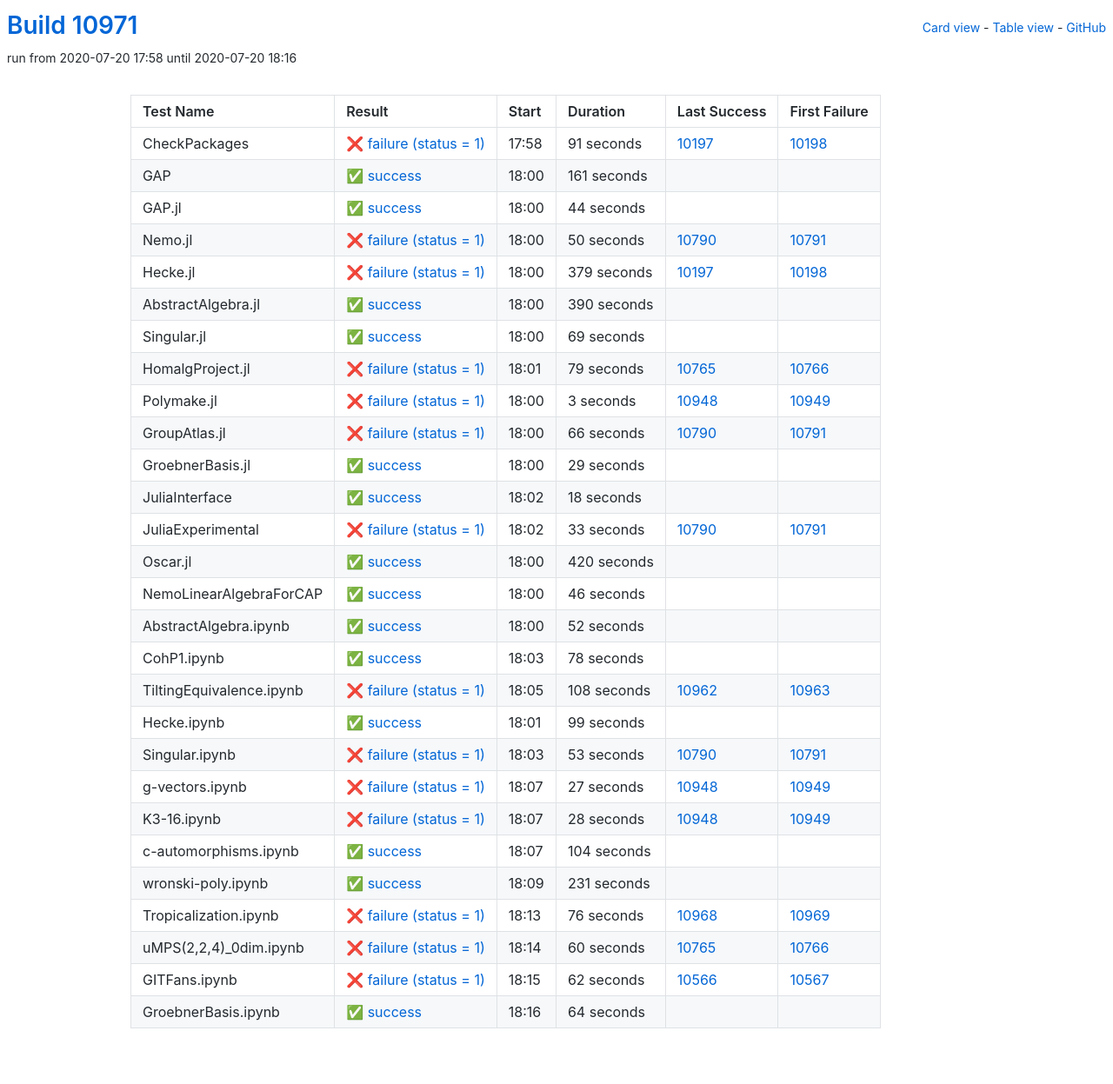
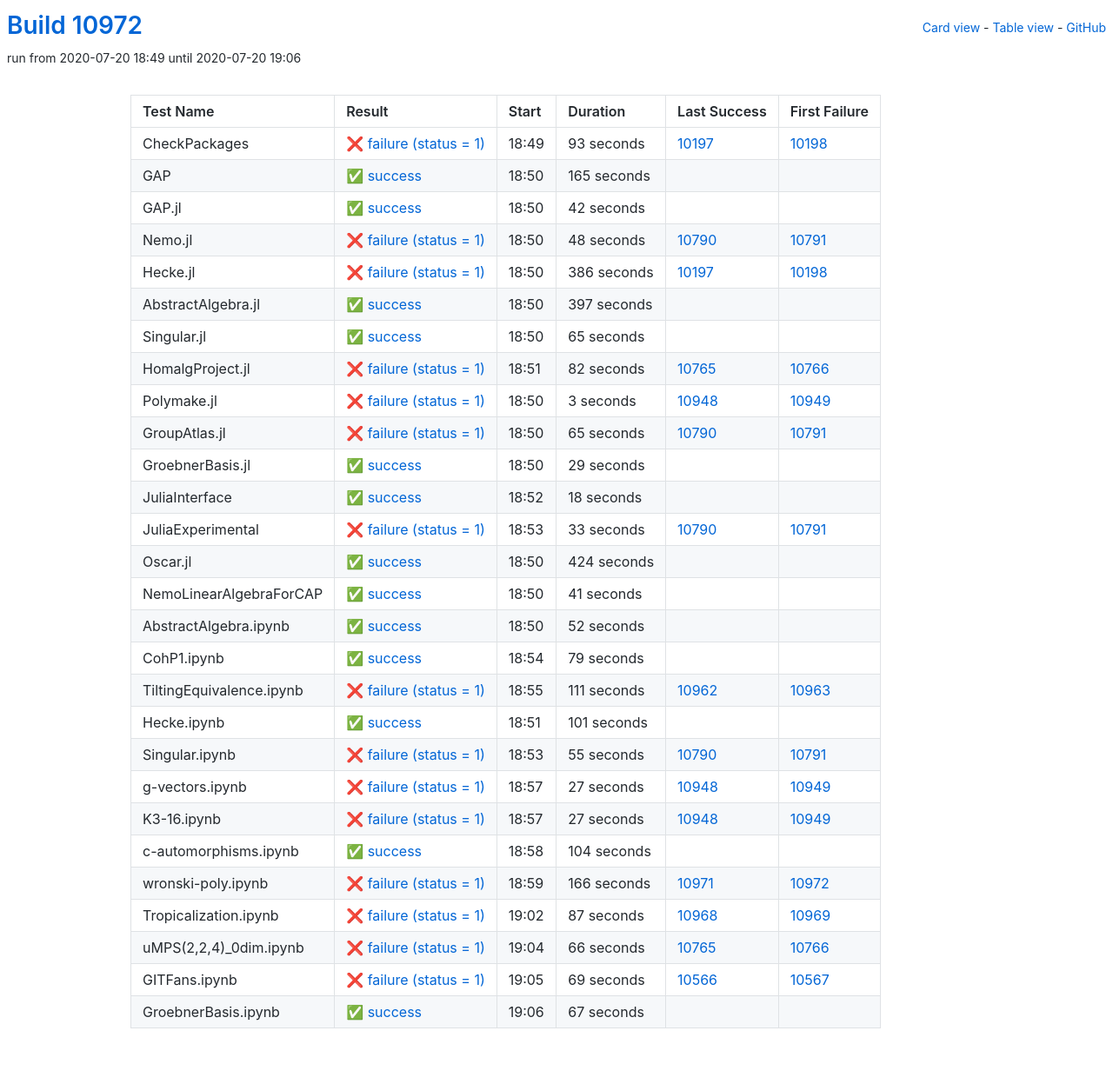
Before and after one commit to oscar-system/oscar-ci-status, a Jekyll site: the page built from table.html, in a window 1280 px wide. Shown: the whole page at 87% size. Built offline with Jekyll 4.4.1, drawn with Linux system fonts in a browser that asks for light colours.

Commit message:
Build #10972

```diff
--- a/_data/ci.yml
+++ b/_data/ci.yml
@@ -1,6 +1,6 @@
 ---
-build: 10971
-build_url: https://oscarci.mathematik.uni-kl.de/job/oscar/10971/
+build: 10972
+build_url: https://oscarci.mathematik.uni-kl.de/job/oscar/10972/
 job: oscar
 organization: oscar-system
 repo: oscar-ci-status
@@ -8,104 +8,104 @@
 tests:
 - name: CheckPackages
   id: checkpackages
-  log: https://oscarci.mathematik.uni-kl.de/job/oscar/10971/artifact/logs/build-10971/CheckPackages.log
-  start: 2020-07-20 17:58
+  log: https://oscarci.mathematik.uni-kl.de/job/oscar/10972/artifact/logs/build-10972/CheckPackages.log
+  start: 2020-07-20 18:49
   success: false
   exitcode: 1
   status: failure
-  duration: 91
+  duration: 93
   last_success: 10197
   last_success_url: https://oscarci.mathematik.uni-kl.de/job/oscar/10197/
   first_failure: 10198
   first_failure_url: https://oscarci.mathematik.uni-kl.de/job/oscar/10198/
 - name: GAP
   id: gap
-  log: https://oscarci.mathematik.uni-kl.de/job/oscar/10971/artifact/logs/build-10971/GAP.log
-  start: 2020-07-20 18:00
+  log: https://oscarci.mathematik.uni-kl.de/job/oscar/10972/artifact/logs/build-10972/GAP.log
+  start: 2020-07-20 18:50
   success: true
   exitcode: 0
   status: success
-  duration: 161
+  duration: 165
   last_success: false
   last_success_url:
   first_failure: false
   first_failure_url:
 - name: GAP.jl
   id: gap-jl
-  log: https://oscarci.mathematik.uni-kl.de/job/oscar/10971/artifact/logs/build-10971/GAP.jl.log
-  start: 2020-07-20 18:00
+  log: https://oscarci.mathematik.uni-kl.de/job/oscar/10972/artifact/logs/build-10972/GAP.jl.log
+  start: 2020-07-20 18:50
   success: true
   exitcode: 0
   status: success
-  duration: 44
+  duration: 42
   last_success: false
   last_success_url:
   first_failure: false
   first_failure_url:
 - name: Nemo.jl
   id: nemo-jl
-  log: https://oscarci.mathematik.uni-kl.de/job/oscar/10971/artifact/logs/build-10971/Nemo.jl.log
-  start: 2020-07-20 18:00
+  log: https://oscarci.mathematik.uni-kl.de/job/oscar/10972/artifact/logs/build-10972/Nemo.jl.log
+  start: 2020-07-20 18:50
   success: false
   exitcode: 1
   status: failure
-  duration: 50
+  duration: 48
   last_success: 10790
   last_success_url: https://oscarci.mathematik.uni-kl.de/job/oscar/10790/
   first_failure: 10791
   first_failure_url: https://oscarci.mathematik.uni-kl.de/job/oscar/10791/
 - name: Hecke.jl
   id: hecke-jl
-  log: https://oscarci.mathematik.uni-kl.de/job/oscar/10971/artifact/logs/build-10971/Hecke.jl.log
-  start: 2020-07-20 18:00
+  log: https://oscarci.mathematik.uni-kl.de/job/oscar/10972/artifact/logs/build-10972/Hecke.jl.log
+  start: 2020-07-20 18:50
   success: false
   exitcode: 1
   status: failure
-  duration: 379
+  duration: 386
   last_success: 10197
   last_success_url: https://oscarci.mathematik.uni-kl.de/job/oscar/10197/
   first_failure: 10198
   first_failure_url: https://oscarci.mathematik.uni-kl.de/job/oscar/10198/
 - name: AbstractAlgebra.jl
   id: abstractalgebra-jl
-  log: https://oscarci.mathematik.uni-kl.de/job/oscar/10971/artifact/logs/build-10971/AbstractAlgebra.jl.log
-  start: 2020-07-20 18:00
+  log: https://oscarci.mathematik.uni-kl.de/job/oscar/10972/artifact/logs/build-10972/AbstractAlgebra.jl.log
+  start: 2020-07-20 18:50
   success: true
   exitcode: 0
   status: success
-  duration: 390
+  duration: 397
   last_success: false
   last_success_url:
   first_failure: false
   first_failure_url:
 - name: Singular.jl
   id: singular-jl
-  log: https://oscarci.mathematik.uni-kl.de/job/oscar/10971/artifact/logs/build-10971/Singular.jl.log
-  start: 2020-07-20 18:00
+  log: https://oscarci.mathematik.uni-kl.de/job/oscar/10972/artifact/logs/build-10972/Singular.jl.log
+  start: 2020-07-20 18:50
   success: true
   exitcode: 0
   status: success
-  duration: 69
+  duration: 65
   last_success: false
   last_success_url:
   first_failure: false
   first_failure_url:
 - name: HomalgProject.jl
   id: homalgproject-jl
-  log: https://oscarci.mathematik.uni-kl.de/job/oscar/10971/artifact/logs/build-10971/HomalgProject.jl.log
-  start: 2020-07-20 18:01
+  log: https://oscarci.mathematik.uni-kl.de/job/oscar/10972/artifact/logs/build-10972/HomalgProject.jl.log
+  start: 2020-07-20 18:51
   success: false
   exitcode: 1
   status: failure
-  duration: 79
+  duration: 82
   last_success: 10765
   last_success_url: https://oscarci.mathematik.uni-kl.de/job/oscar/10765/
   first_failure: 10766
   first_failure_url: https://oscarci.mathematik.uni-kl.de/job/oscar/10766/
 - name: Polymake.jl
   id: polymake-jl
-  log: https://oscarci.mathematik.uni-kl.de/job/oscar/10971/artifact/logs/build-10971/Polymake.jl.log
-  start: 2020-07-20 18:00
+  log: https://oscarci.mathematik.uni-kl.de/job/oscar/10972/artifact/logs/build-10972/Polymake.jl.log
+  start: 2020-07-20 18:50
   success: false
   exitcode: 1
   status: failure
@@ -116,20 +116,20 @@
   first_failure_url: https://oscarci.mathematik.uni-kl.de/job/oscar/10949/
 - name: GroupAtlas.jl
   id: groupatlas-jl
-  log: https://oscarci.mathematik.uni-kl.de/job/oscar/10971/artifact/logs/build-10971/GroupAtlas.jl.log
-  start: 2020-07-20 18:00
+  log: https://oscarci.mathematik.uni-kl.de/job/oscar/10972/artifact/logs/build-10972/GroupAtlas.jl.log
+  start: 2020-07-20 18:50
   success: false
   exitcode: 1
   status: failure
-  duration: 66
+  duration: 65
   last_success: 10790
   last_success_url: https://oscarci.mathematik.uni-kl.de/job/oscar/10790/
   first_failure: 10791
   first_failure_url: https://oscarci.mathematik.uni-kl.de/job/oscar/10791/
 - name: GroebnerBasis.jl
   id: groebnerbasis-jl
-  log: https://oscarci.mathematik.uni-kl.de/job/oscar/10971/artifact/logs/build-10971/GroebnerBasis.jl.log
-  start: 2020-07-20 18:00
+  log: https://oscarci.mathematik.uni-kl.de/job/oscar/10972/artifact/logs/build-10972/GroebnerBasis.jl.log
+  start: 2020-07-20 18:50
   success: true
   exitcode: 0
   status: success
@@ -140,8 +140,8 @@
   first_failure_url:
 - name: JuliaInterface
   id: juliainterface
-  log: https://oscarci.mathematik.uni-kl.de/job/oscar/10971/artifact/logs/build-10971/JuliaInterface.log
-  start: 2020-07-20 18:02
+  log: https://oscarci.mathematik.uni-kl.de/job/oscar/10972/artifact/logs/build-10972/JuliaInterface.log
+  start: 2020-07-20 18:52
   success: true
   exitcode: 0
   status: success
@@ -152,8 +152,8 @@
   first_failure_url:
 - name: JuliaExperimental
   id: juliaexperimental
-  log: https://oscarci.mathematik.uni-kl.de/job/oscar/10971/artifact/logs/build-10971/JuliaExperimental.log
-  start: 2020-07-20 18:02
+  log: https://oscarci.mathematik.uni-kl.de/job/oscar/10972/artifact/logs/build-10972/JuliaExperimental.log
+  start: 2020-07-20 18:53
   success: false
   exitcode: 1
   status: failure
@@ -164,32 +164,32 @@
   first_failure_url: https://oscarci.mathematik.uni-kl.de/job/oscar/10791/
 - name: Oscar.jl
   id: oscar-jl
-  log: https://oscarci.mathematik.uni-kl.de/job/oscar/10971/artifact/logs/build-10971/Oscar.jl.log
-  start: 2020-07-20 18:00
+  log: https://oscarci.mathematik.uni-kl.de/job/oscar/10972/artifact/logs/build-10972/Oscar.jl.log
+  start: 2020-07-20 18:50
   success: true
   exitcode: 0
   status: success
-  duration: 420
+  duration: 424
   last_success: false
   last_success_url:
   first_failure: false
   first_failure_url:
 - name: NemoLinearAlgebraForCAP
   id: nemolinearalgebraforcap
-  log: https://oscarci.mathematik.uni-kl.de/job/oscar/10971/artifact/logs/build-10971/NemoLinearAlgebraForCAP.log
-  start: 2020-07-20 18:00
+  log: https://oscarci.mathematik.uni-kl.de/job/oscar/10972/artifact/logs/build-10972/NemoLinearAlgebraForCAP.log
+  start: 2020-07-20 18:50
   success: true
   exitcode: 0
   status: success
-  duration: 46
+  duration: 41
   last_success: false
   last_success_url:
   first_failure: false
   first_failure_url:
 - name: AbstractAlgebra.ipynb
   id: abstractalgebra-ipynb
-  log: https://oscarci.mathematik.uni-kl.de/job/oscar/10971/artifact/logs/build-10971/AbstractAlgebra.ipynb.log
-  start: 2020-07-20 18:00
+  log: https://oscarci.mathematik.uni-kl.de/job/oscar/10972/artifact/logs/build-10972/AbstractAlgebra.ipynb.log
+  start: 2020-07-20 18:50
   success: true
   exitcode: 0
   status: success
@@ -200,56 +200,56 @@
   first_failure_url:
 - name: CohP1.ipynb
   id: cohp1-ipynb
-  log: https://oscarci.mathematik.uni-kl.de/job/oscar/10971/artifact/logs/build-10971/CohP1.ipynb.log
-  start: 2020-07-20 18:03
+  log: https://oscarci.mathematik.uni-kl.de/job/oscar/10972/artifact/logs/build-10972/CohP1.ipynb.log
+  start: 2020-07-20 18:54
   success: true
   exitcode: 0
   status: success
-  duration: 78
+  duration: 79
   last_success: false
   last_success_url:
   first_failure: false
   first_failure_url:
 - name: TiltingEquivalence.ipynb
   id: tiltingequivalence-ipynb
-  log: https://oscarci.mathematik.uni-kl.de/job/oscar/10971/artifact/logs/build-10971/TiltingEquivalence.ipynb.log
-  start: 2020-07-20 18:05
+  log: https://oscarci.mathematik.uni-kl.de/job/oscar/10972/artifact/logs/build-10972/TiltingEquivalence.ipynb.log
+  start: 2020-07-20 18:55
   success: false
   exitcode: 1
   status: failure
-  duration: 108
+  duration: 111
   last_success: 10962
   last_success_url: https://oscarci.mathematik.uni-kl.de/job/oscar/10962/
   first_failure: 10963
   first_failure_url: https://oscarci.mathematik.uni-kl.de/job/oscar/10963/
 - name: Hecke.ipynb
   id: hecke-ipynb
-  log: https://oscarci.mathematik.uni-kl.de/job/oscar/10971/artifact/logs/build-10971/Hecke.ipynb.log
-  start: 2020-07-20 18:01
+  log: https://oscarci.mathematik.uni-kl.de/job/oscar/10972/artifact/logs/build-10972/Hecke.ipynb.log
+  start: 2020-07-20 18:51
   success: true
   exitcode: 0
   status: success
-  duration: 99
+  duration: 101
   last_success: false
   last_success_url:
   first_failure: false
   first_failure_url:
 - name: Singular.ipynb
   id: singular-ipynb
-  log: https://oscarci.mathematik.uni-kl.de/job/oscar/10971/artifact/logs/build-10971/Singular.ipynb.log
-  start: 2020-07-20 18:03
+  log: https://oscarci.mathematik.uni-kl.de/job/oscar/10972/artifact/logs/build-10972/Singular.ipynb.log
+  start: 2020-07-20 18:53
   success: false
   exitcode: 1
   status: failure
-  duration: 53
+  duration: 55
   last_success: 10790
   last_success_url: https://oscarci.mathematik.uni-kl.de/job/oscar/10790/
   first_failure: 10791
   first_failure_url: https://oscarci.mathematik.uni-kl.de/job/oscar/10791/
 - name: g-vectors.ipynb
   id: g-vectors-ipynb
-  log: https://oscarci.mathematik.uni-kl.de/job/oscar/10971/artifact/logs/build-10971/g-vectors.ipynb.log
-  start: 2020-07-20 18:07
+  log: https://oscarci.mathematik.uni-kl.de/job/oscar/10972/artifact/logs/build-10972/g-vectors.ipynb.log
+  start: 2020-07-20 18:57
   success: false
   exitcode: 1
   status: failure
@@ -260,20 +260,20 @@
   first_failure_url: https://oscarci.mathematik.uni-kl.de/job/oscar/10949/
 - name: K3-16.ipynb
   id: k3-16-ipynb
-  log: https://oscarci.mathematik.uni-kl.de/job/oscar/10971/artifact/logs/build-10971/K3-16.ipynb.log
-  start: 2020-07-20 18:07
+  log: https://oscarci.mathematik.uni-kl.de/job/oscar/10972/artifact/logs/build-10972/K3-16.ipynb.log
+  start: 2020-07-20 18:57
   success: false
   exitcode: 1
   status: failure
-  duration: 28
+  duration: 27
   last_success: 10948
   last_success_url: https://oscarci.mathematik.uni-kl.de/job/oscar/10948/
   first_failure: 10949
   first_failure_url: https://oscarci.mathematik.uni-kl.de/job/oscar/10949/
 - name: c-automorphisms.ipynb
   id: c-automorphisms-ipynb
-  log: https://oscarci.mathematik.uni-kl.de/job/oscar/10971/artifact/logs/build-10971/c-automorphisms.ipynb.log
-  start: 2020-07-20 18:07
+  log: https://oscarci.mathematik.uni-kl.de/job/oscar/10972/artifact/logs/build-10972/c-automorphisms.ipynb.log
+  start: 2020-07-20 18:58
   success: true
   exitcode: 0
   status: success
@@ -284,60 +284,60 @@
   first_failure_url:
 - name: wronski-poly.ipynb
   id: wronski-poly-ipynb
-  log: https://oscarci.mathematik.uni-kl.de/job/oscar/10971/artifact/logs/build-10971/wronski-poly.ipynb.log
-  start: 2020-07-20 18:09
-  success: true
-  exitcode: 0
-  status: success
-  duration: 231
-  last_success: false
-  last_success_url:
-  first_failure: false
-  first_failure_url:
-- name: Tropicalization.ipynb
-  id: tropicalization-ipynb
-  log: https://oscarci.mathematik.uni-kl.de/job/oscar/10971/artifact/logs/build-10971/Tropicalization.ipynb.log
-  start: 2020-07-20 18:13
+  log: https://oscarci.mathematik.uni-kl.de/job/oscar/10972/artifact/logs/build-10972/wronski-poly.ipynb.log
+  start: 2020-07-20 18:59
   success: false
   exitcode: 1
   status: failure
-  duration: 76
+  duration: 166
+  last_success: 10971
+  last_success_url: https://oscarci.mathematik.uni-kl.de/job/oscar/10971/
+  first_failure: 10972
+  first_failure_url: https://oscarci.mathematik.uni-kl.de/job/oscar/10972/
+- name: Tropicalization.ipynb
+  id: tropicalization-ipynb
+  log: https://oscarci.mathematik.uni-kl.de/job/oscar/10972/artifact/logs/build-10972/Tropicalization.ipynb.log
+  start: 2020-07-20 19:02
+  success: false
+  exitcode: 1
+  status: failure
+  duration: 87
   last_success: 10968
   last_success_url: https://oscarci.mathematik.uni-kl.de/job/oscar/10968/
   first_failure: 10969
   first_failure_url: https://oscarci.mathematik.uni-kl.de/job/oscar/10969/
 - name: uMPS(2,2,4)_0dim.ipynb
   id: umps-2-2-4-0dim-ipynb
-  log: https://oscarci.mathematik.uni-kl.de/job/oscar/10971/artifact/logs/build-10971/uMPS-2-2-4-_0dim.ipynb.log
-  start: 2020-07-20 18:14
+  log: https://oscarci.mathematik.uni-kl.de/job/oscar/10972/artifact/logs/build-10972/uMPS-2-2-4-_0dim.ipynb.log
+  start: 2020-07-20 19:04
   success: false
   exitcode: 1
   status: failure
-  duration: 60
+  duration: 66
   last_success: 10765
   last_success_url: https://oscarci.mathematik.uni-kl.de/job/oscar/10765/
   first_failure: 10766
   first_failure_url: https://oscarci.mathematik.uni-kl.de/job/oscar/10766/
 - name: GITFans.ipynb
   id: gitfans-ipynb
-  log: https://oscarci.mathematik.uni-kl.de/job/oscar/10971/artifact/logs/build-10971/GITFans.ipynb.log
-  start: 2020-07-20 18:15
+  log: https://oscarci.mathematik.uni-kl.de/job/oscar/10972/artifact/logs/build-10972/GITFans.ipynb.log
+  start: 2020-07-20 19:05
   success: false
   exitcode: 1
   status: failure
-  duration: 62
+  duration: 69
   last_success: 10566
   last_success_url: https://oscarci.mathematik.uni-kl.de/job/oscar/10566/
   first_failure: 10567
   first_failure_url: https://oscarci.mathematik.uni-kl.de/job/oscar/10567/
 - name: GroebnerBasis.ipynb
   id: groebnerbasis-ipynb
-  log: https://oscarci.mathematik.uni-kl.de/job/oscar/10971/artifact/logs/build-10971/GroebnerBasis.ipynb.log
-  start: 2020-07-20 18:16
+  log: https://oscarci.mathematik.uni-kl.de/job/oscar/10972/artifact/logs/build-10972/GroebnerBasis.ipynb.log
+  start: 2020-07-20 19:06
   success: true
   exitcode: 0
   status: success
-  duration: 64
+  duration: 67
   last_success: false
   last_success_url:
   first_failure: false
```
Also changed, not shown: README.md.
